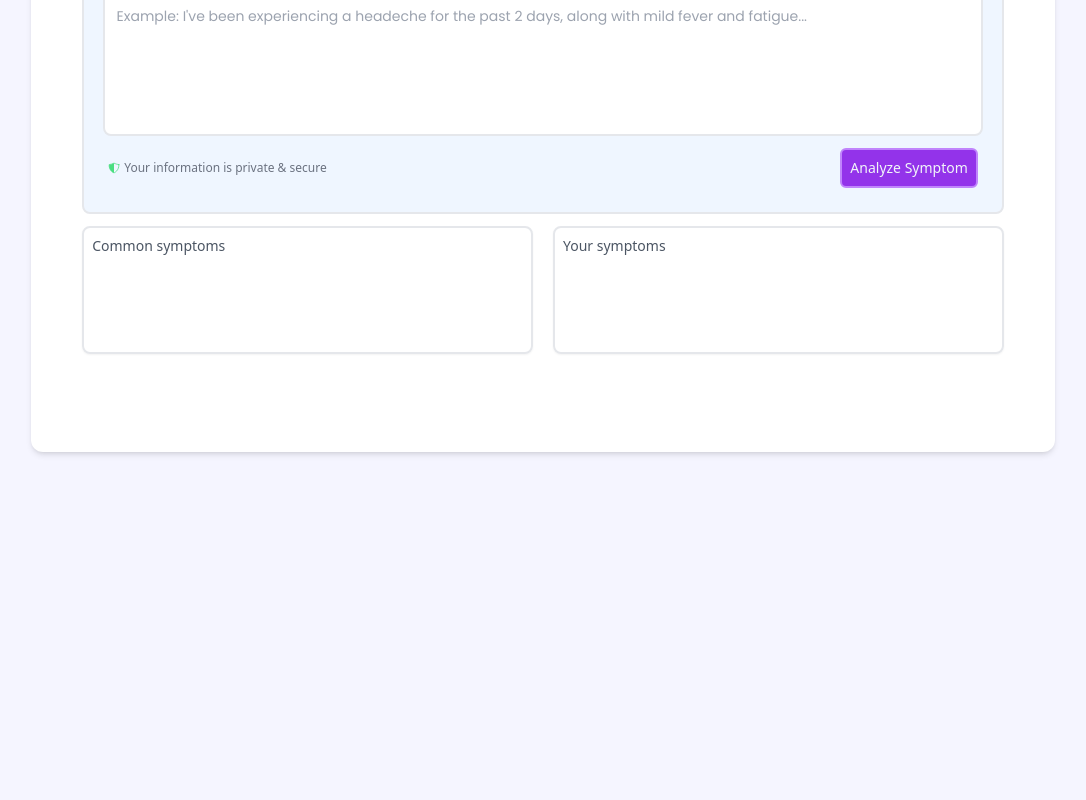
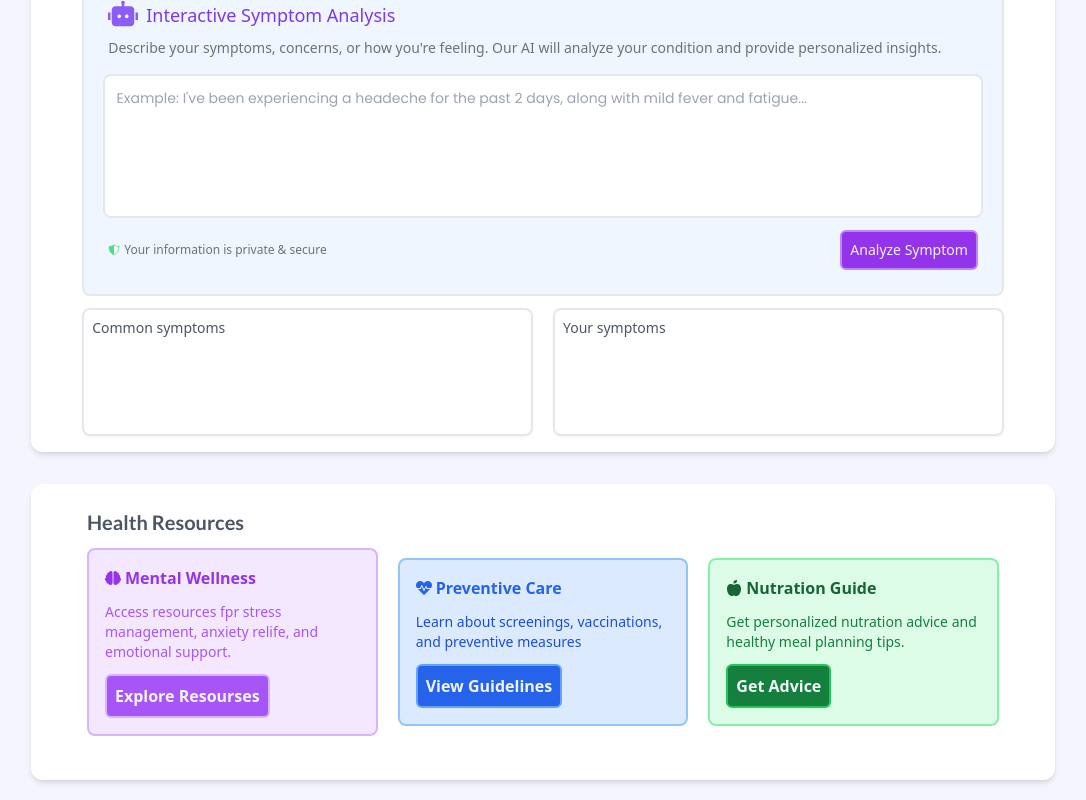
Before and after one commit to CodeXion-2k25/aiHealth, a Next.js app in the folder frontend/: page /symptomChecker in a window 1280 px wide. Shown: the part 748-1548 px from the top of the page, without its empty margins (97-1183 px from the left). Before the commit the page ends 1220 px from the top, so only its background shows below. Built offline with nearby package versions, Linux system fonts and the light colour scheme.

Commit message:
SymptomChecker complete

```diff
--- a/frontend/app/symptomChecker/page.jsx
+++ b/frontend/app/symptomChecker/page.jsx
@@ -1,6 +1,6 @@
 "use client";
 import React, { useState } from "react";
-import { FaBrain } from "react-icons/fa";
+import { FaBrain, FaHeartbeat, FaAppleAlt } from "react-icons/fa";
 import { PiCameraFill, PiUploadSimpleLight } from "react-icons/pi";
 import { IoCloseCircle, IoShieldHalfOutline } from "react-icons/io5";
 import { RiRobot2Fill } from "react-icons/ri";
@@ -36,7 +36,7 @@ const Page = () => {
   return (
     <div className="">
       <div className="w-4/5 h-[140vh] m-auto mt-20 flex flex-col items-center gap-8 bg-white rounded-xl shadow-md mb-5 ">
-        <div className="w-[90%] h-2/5  mt-7">
+        <div className="w-[90%] h-[60%]  mt-7">
           <h1 className="font-bold font-lato mb-3 text-xl text-gray-600">
             AI Mood Detection
           </h1>
@@ -49,7 +49,7 @@ const Page = () => {
             </div>
             <div className="w-full h-full flex gap-6 justify-center px-3 mt-3">
               <div className="w-2/4 flex flex-col gap-6">
-                <div className="h-2/5 border-2 border-dashed border-purple-300 bg-white rounded-lg flex flex-col items-center justify-center gap-2 relative">
+                <div className=" py-6 border-2 border-dashed border-purple-300 bg-white rounded-lg flex flex-col items-center justify-center gap-2 relative">
                   {/* Hide UI when image is selected */}
                   {!imagePreview ? (
                     <>
@@ -121,7 +121,7 @@ const Page = () => {
                   )}
                 </div>
 
-                <div className="h-2/5 border-2 bg-white rounded-lg shadow-sm">
+                <div className="h-[30%] border-2 bg-white rounded-lg shadow-sm">
                   <p className="text-md font-lato font-semibold text-purple-500 pl-4 pt-3">
                     Current Emotional State
                   </p>
@@ -194,6 +194,37 @@ const Page = () => {
           </div>
         </div>
       </div>
+      <div className="w-4/5 h-[37vh] m-auto mt-8 py-6 px-9 gap-8 bg-white rounded-xl shadow-md mb-5 ">
+        <h1 className="font-bold font-lato mb-3 text-xl text-gray-600 px-5">
+          Health Resources
+        </h1>
+        <div className="w-full flex items-center justify-center gap-5 px-5">
+          <div className="w-1/3 border-2 bg-purple-100 border-purple-300 p-4 rounded-lg flex flex-col gap-3 items-start">
+              <div className="flex items-center gap-1 text-base font-semibold text-purple-600">
+                <FaBrain/>
+                <p>Mental Wellness</p>
+              </div>
+              <p className="text-sm font-light text-purple-500">Access resources fpr stress management, anxiety relife, and emotional support.</p>
+              <button className="p-2 border-2 rounded-md font-semibold text-slate-100 bg-purple-500 border-purple-300 hover:bg-purple-700 transition">Explore Resourses</button>
+          </div>
+          <div className="w-1/3 border-2  bg-blue-100 border-blue-300 p-4 rounded-lg flex flex-col gap-3 items-start">
+              <div className="flex items-center gap-1 text-base font-semibold text-blue-600">
+                <FaHeartbeat/>
+                <p>Preventive Care</p>
+              </div>
+              <p className="text-sm font-light text-blue-700">Learn about screenings, vaccinations, and preventive measures</p>
+              <button className="p-2 border-2 rounded-md font-semibold text-slate-100 bg-blue-600 border-blue-400 hover:bg-blue-700 transition">View Guidelines</button>
+          </div>
+          <div className="w-1/3 border-2  bg-green-100 border-green-300 p-4 rounded-lg flex flex-col gap-3 items-start">
+              <div className="flex items-center gap-1 text-base font-semibold text-green-800">
+                <FaAppleAlt/>
+                <p>Nutration Guide</p>
+              </div>
+              <p className="text-sm font-light text-green-700">Get personalized nutration advice and healthy meal planning tips.</p>
+              <button className="p-2 border-2 rounded-md font-semibold text-slate-100 bg-green-700 border-green-500 hover:bg-green-800 transition">Get Advice</button>
+          </div>
+        </div>
+      </div>
     </div>
   );
 };
```
